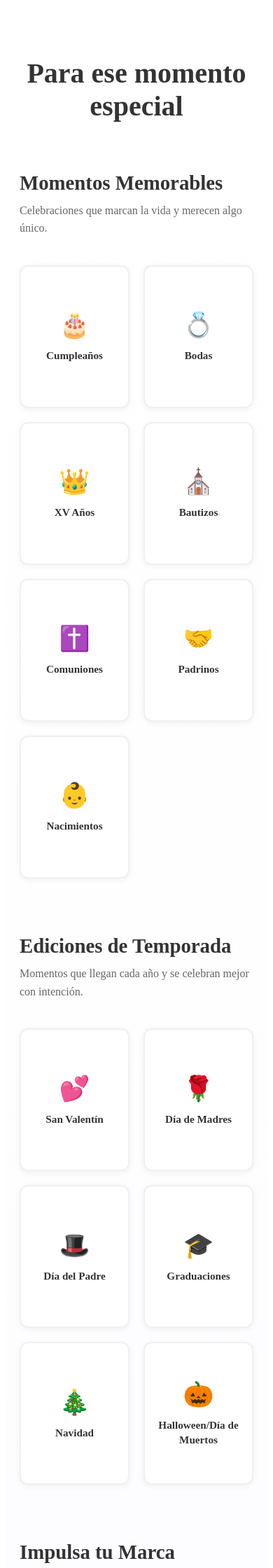
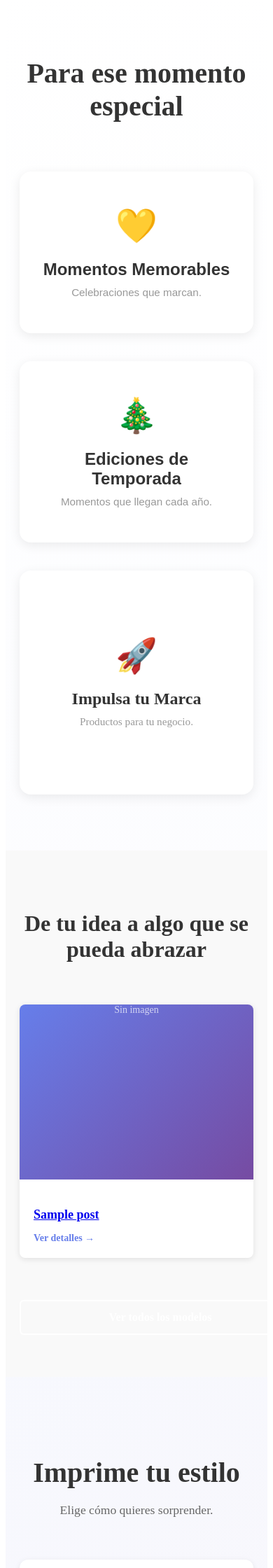
Before and after one commit to KimahriR/ucondieresis-wordpress, a WordPress theme: template wp-content/themes/ucondieresis/front-page.php in a window 390 px wide. Shown: the part 875-3115 px from the top of the page at 70% size. Run offline with PHP 8.4 and a stand-in for WordPress, Linux system fonts and the light colour scheme; the site name, menu and one post (Sample post) are stand-ins, and other content is empty.

Commit message:
refactor: redesign occasions section with modal interface
Complete redesign of the occasions section with premium modal dialogs:

STRUCTURE:
- 3 main category cards with hover animations
- Cards 1-2 open elegant modals with grid of options
- Card 3 links directly to WhatsApp

CARD 1: Momentos Memorables (Opens Modal)
- 💛 Opens modal with 7 occasions:
  - Cumpleaños, Bodas, XV Años, Bautizos, Comuniones, Nacimientos, Padrinos
- Each with emoji, name, and short phrase
- All link to WhatsApp with tailored message

CARD 2: Ediciones de Temporada (Opens Modal)
- 🎄 Opens modal with 6 seasonal occasions:
  - San Valentín, Día de Madres, Día del Padre, Graduaciones, Navidad, Halloween/Día de Muertos
- Each with emoji, name, and short phrase
- All link to WhatsApp with tailored message

CARD 3: Impulsa tu Marca (Direct WhatsApp)
- 🚀 Opens WhatsApp directly with business quotation message
- No modal, immediate action

DESIGN:
- Main cards: Large, clean, with rounded corners and subtle shadows
- Hover: Translate-up + enhanced shadow animations
- Modals: Elegant centered overlays with smooth animations (fadeIn + slideUp)
- Close button in top-right corner
- Overlay click closes modal
- Grid inside modals: 2 cols mobile, 3 cols desktop (auto-fit)
- Minimal visual load: emoji + name + short phrase only
- Warm color palette with smooth transitions
- Mobile-first responsive design

MESSAGING:
- All WhatsApp messages properly URL-encoded
- Contextual messages for each occasion
- Friendly emojis integrated into messages (😊 for memorable, 🎉 for seasonal)

```diff
--- a/wp-content/themes/ucondieresis/template-parts/home/occasions.php
+++ b/wp-content/themes/ucondieresis/template-parts/home/occasions.php
@@ -1,6 +1,9 @@
 <?php
 /**
- * Template Part: Occasions Section (Reorganized into 3 Strategic Blocks)
+ * Template Part: Occasions Section with Modal Interface
+ *
+ * Three main cards with modal dialogs for categories,
+ * direct WhatsApp link for business section.
  *
  * @package Ucondieresis
  */
@@ -11,43 +14,6 @@
     : get_option('ucondieresis_whatsapp_numero', '34600123456');
 
 $whatsapp_number_clean = preg_replace('/\D/', '', $whatsapp_number);
-
-// Helper function to generate WhatsApp cards
-function render_occasion_block($title, $subtitle, $items, $whatsapp_number_clean) {
-    ?>
-    <div class="occasions__block" style="margin-bottom: 80px;">
-      <h3 class="occasions__block-title" style="font-size: 1.8rem; font-weight: 700; color: #333; margin: 0 0 10px 0;">
-        <?php echo esc_html($title); ?>
-      </h3>
-      <p class="occasions__block-subtitle" style="font-size: 1rem; color: #666; margin: 0 0 40px 0; line-height: 1.6;">
-        <?php echo esc_html($subtitle); ?>
-      </p>
-
-      <div class="occasions__grid" style="display: grid; grid-template-columns: repeat(auto-fit, minmax(140px, 1fr)); gap: 20px;">
-        <?php
-        foreach ($items as $item) {
-            $msg_encoded = urlencode($item['text']);
-            $wa_url = 'https://wa.me/' . $whatsapp_number_clean . '?text=' . $msg_encoded;
-        ?>
-          <a href="<?php echo esc_url($wa_url); ?>"
-             class="occasion-card"
-             style="display: flex; flex-direction: column; align-items: center; justify-content: center; padding: 30px 15px; background: white; color: #333; border-radius: 12px; text-decoration: none; transition: all 0.3s ease; cursor: pointer; min-height: 140px; border: 2px solid #f0f0f0; box-shadow: 0 2px 8px rgba(0,0,0,0.06);"
-             target="_blank"
-             rel="noopener noreferrer"
-             onmouseover="this.style.transform='translateY(-6px)'; this.style.borderColor='#667eea'; this.style.boxShadow='0 8px 20px rgba(102, 126, 234, 0.15)';"
-             onmouseout="this.style.transform='translateY(0)'; this.style.borderColor='#f0f0f0'; this.style.boxShadow='0 2px 8px rgba(0,0,0,0.06)';">
-            <div class="occasion-card__icon" style="font-size: 2.2rem; margin-bottom: 12px; display: block;">
-              <?php echo $item['emoji']; ?>
-            </div>
-            <h4 class="occasion-card__title" style="font-size: 0.95rem; font-weight: 600; text-align: center; margin: 0; line-height: 1.4;">
-              <?php echo esc_html($item['name']); ?>
-            </h4>
-          </a>
-        <?php } ?>
-      </div>
-    </div>
-    <?php
-}
 ?>
 
 <section class="occasions" style="padding: 80px 20px; background: linear-gradient(to bottom, white 0%, rgba(102, 126, 234, 0.02) 100%);">
@@ -56,124 +22,171 @@
       Para ese momento especial
     </h2>
 
-    <?php
-    // BLOQUE 1: Momentos Memorables
-    $memorable_moments = array(
-        array(
-            'emoji' => '🎂',
-            'name' => 'Cumpleaños',
-            'text' => 'Hola 😊 quiero un regalo personalizado para Cumpleaños.'
-        ),
-        array(
-            'emoji' => '💍',
-            'name' => 'Bodas',
-            'text' => 'Hola 😊 quiero un regalo personalizado para Bodas.'
-        ),
-        array(
-            'emoji' => '👑',
-            'name' => 'XV Años',
-            'text' => 'Hola 😊 quiero un regalo personalizado para XV Años.'
-        ),
-        array(
-            'emoji' => '⛪',
-            'name' => 'Bautizos',
-            'text' => 'Hola 😊 quiero un regalo personalizado para Bautizos.'
-        ),
-        array(
-            'emoji' => '✝️',
-            'name' => 'Comuniones',
-            'text' => 'Hola 😊 quiero un regalo personalizado para Comuniones.'
-        ),
-        array(
-            'emoji' => '🤝',
-            'name' => 'Padrinos',
-            'text' => 'Hola 😊 quiero un regalo personalizado para mis Padrinos.'
-        ),
-        array(
-            'emoji' => '👶',
-            'name' => 'Nacimientos',
-            'text' => 'Hola 😊 quiero un regalo personalizado para Nacimientos.'
-        ),
-    );
+    <!-- 3 Main Category Cards -->
+    <div class="occasions__main-grid" style="display: grid; grid-template-columns: repeat(auto-fit, minmax(250px, 1fr)); gap: 40px; max-width: 1000px; margin: 0 auto;">
 
-    render_occasion_block(
-        'Momentos Memorables',
-        'Celebraciones que marcan la vida y merecen algo único.',
-        $memorable_moments,
-        $whatsapp_number_clean
-    );
-    ?>
+      <!-- Card 1: Momentos Memorables -->
+      <button
+        class="occasions__main-card"
+        onclick="document.getElementById('modal-memorable').style.display='flex'"
+        style="background: white; border: none; border-radius: 16px; padding: 50px 30px; text-align: center; cursor: pointer; box-shadow: 0 4px 16px rgba(0,0,0,0.08); transition: all 0.3s ease; display: flex; flex-direction: column; align-items: center; justify-content: center; min-height: 220px;"
+        onmouseover="this.style.transform='translateY(-8px)'; this.style.boxShadow='0 12px 32px rgba(102, 126, 234, 0.2)';"
+        onmouseout="this.style.transform='translateY(0)'; this.style.boxShadow='0 4px 16px rgba(0,0,0,0.08)';">
+        <div style="font-size: 3rem; margin-bottom: 20px;">💛</div>
+        <h3 style="font-size: 1.5rem; font-weight: 700; color: #333; margin: 0 0 10px 0;">Momentos Memorables</h3>
+        <p style="font-size: 0.95rem; color: #999; margin: 0;">Celebraciones que marcan.</p>
+      </button>
 
-    <?php
-    // BLOQUE 2: Ediciones de Temporada
-    $seasonal_editions = array(
-        array(
-            'emoji' => '💕',
-            'name' => 'San Valentín',
-            'text' => 'Hola 🎉 quiero un regalo personalizado para San Valentín.'
-        ),
-        array(
-            'emoji' => '🌹',
-            'name' => 'Día de Madres',
-            'text' => 'Hola 🎉 quiero un regalo personalizado para Día de Madres.'
-        ),
-        array(
-            'emoji' => '🎩',
-            'name' => 'Día del Padre',
-            'text' => 'Hola 🎉 quiero un regalo personalizado para Día del Padre.'
-        ),
-        array(
-            'emoji' => '🎓',
-            'name' => 'Graduaciones',
-            'text' => 'Hola 🎉 quiero un regalo personalizado para Graduaciones.'
-        ),
-        array(
-            'emoji' => '🎄',
-            'name' => 'Navidad',
-            'text' => 'Hola 🎉 quiero un regalo personalizado para Navidad.'
-        ),
-        array(
-            'emoji' => '🎃',
-            'name' => 'Halloween/Día de Muertos',
-            'text' => 'Hola 🎉 quiero un regalo personalizado para Halloween/Día de Muertos.'
-        ),
-    );
+      <!-- Card 2: Ediciones de Temporada -->
+      <button
+        class="occasions__main-card"
+        onclick="document.getElementById('modal-seasonal').style.display='flex'"
+        style="background: white; border: none; border-radius: 16px; padding: 50px 30px; text-align: center; cursor: pointer; box-shadow: 0 4px 16px rgba(0,0,0,0.08); transition: all 0.3s ease; display: flex; flex-direction: column; align-items: center; justify-content: center; min-height: 220px;"
+        onmouseover="this.style.transform='translateY(-8px)'; this.style.boxShadow='0 12px 32px rgba(102, 126, 234, 0.2)';"
+        onmouseout="this.style.transform='translateY(0)'; this.style.boxShadow='0 4px 16px rgba(0,0,0,0.08)';">
+        <div style="font-size: 3rem; margin-bottom: 20px;">🎄</div>
+        <h3 style="font-size: 1.5rem; font-weight: 700; color: #333; margin: 0 0 10px 0;">Ediciones de Temporada</h3>
+        <p style="font-size: 0.95rem; color: #999; margin: 0;">Momentos que llegan cada año.</p>
+      </button>
 
-    render_occasion_block(
-        'Ediciones de Temporada',
-        'Momentos que llegan cada año y se celebran mejor con intención.',
-        $seasonal_editions,
-        $whatsapp_number_clean
-    );
-    ?>
+      <!-- Card 3: Impulsa tu Marca (Direct WhatsApp) -->
+      <a
+        href="<?php echo esc_url('https://wa.me/' . $whatsapp_number_clean . '?text=' . urlencode('Hola 👋 quiero cotizar productos personalizados para mi negocio.')); ?>"
+        target="_blank"
+        rel="noopener noreferrer"
+        style="background: white; border: none; border-radius: 16px; padding: 50px 30px; text-align: center; cursor: pointer; box-shadow: 0 4px 16px rgba(0,0,0,0.08); transition: all 0.3s ease; display: flex; flex-direction: column; align-items: center; justify-content: center; min-height: 220px; text-decoration: none;"
+        onmouseover="this.style.transform='translateY(-8px)'; this.style.boxShadow='0 12px 32px rgba(102, 126, 234, 0.2)';"
+        onmouseout="this.style.transform='translateY(0)'; this.style.boxShadow='0 4px 16px rgba(0,0,0,0.08)';">
+        <div style="font-size: 3rem; margin-bottom: 20px;">🚀</div>
+        <h3 style="font-size: 1.5rem; font-weight: 700; color: #333; margin: 0 0 10px 0;">Impulsa tu Marca</h3>
+        <p style="font-size: 0.95rem; color: #999; margin: 0;">Productos para tu negocio.</p>
+      </a>
 
-    <?php
-    // BLOQUE 3: Impulsa tu Marca
-    $business_items = array(
-        array(
-            'emoji' => '🎴',
-            'name' => 'Tarjetas',
-            'text' => 'Hola, quiero cotizar productos personalizados para mi negocio.'
-        ),
-        array(
-            'emoji' => '🎨',
-            'name' => 'Banners',
-            'text' => 'Hola, quiero cotizar productos personalizados para mi negocio.'
-        ),
-        array(
-            'emoji' => '🧲',
-            'name' => 'Imanes',
-            'text' => 'Hola, quiero cotizar productos personalizados para mi negocio.'
-        ),
-    );
+    </div>
+  </div>
 
-    render_occasion_block(
-        'Impulsa tu Marca',
-        'Detalles personalizados que también hacen crecer tu negocio.',
-        $business_items,
-        $whatsapp_number_clean
-    );
-    ?>
+  <!-- MODAL 1: Momentos Memorables -->
+  <div
+    id="modal-memorable"
+    style="display: none; position: fixed; top: 0; left: 0; width: 100%; height: 100%; background: rgba(0,0,0,0.5); z-index: 1000; align-items: center; justify-content: center; padding: 20px; animation: fadeIn 0.3s ease;"
+    onclick="if(event.target.id==='modal-memorable') document.getElementById('modal-memorable').style.display='none';">
 
+    <div style="background: white; border-radius: 20px; box-shadow: 0 20px 60px rgba(0,0,0,0.15); max-width: 700px; width: 100%; padding: 50px 30px; position: relative; animation: slideUp 0.3s ease;">
+      <!-- Close Button -->
+      <button
+        onclick="document.getElementById('modal-memorable').style.display='none'"
+        style="position: absolute; top: 20px; right: 20px; background: none; border: none; font-size: 1.5rem; cursor: pointer; color: #999; transition: color 0.2s ease;"
+        onmouseover="this.style.color='#333';"
+        onmouseout="this.style.color='#999';">
+        ✕
+      </button>
+
+      <h3 style="font-size: 1.8rem; font-weight: 700; text-align: center; color: #333; margin: 0 0 10px 0;">Momentos Memorables</h3>
+      <p style="font-size: 1rem; text-align: center; color: #666; margin: 0 0 40px 0;">Celebraciones que marcan la vida.</p>
+
+      <!-- Grid of Items -->
+      <div style="display: grid; grid-template-columns: repeat(auto-fit, minmax(150px, 1fr)); gap: 20px;">
+
+        <?php
+        $memorable = array(
+            array('emoji' => '🎂', 'name' => 'Cumpleaños', 'phrase' => 'Detalles que hacen sonreír.', 'text' => 'Hola 😊 quiero un regalo personalizado para Cumpleaños.'),
+            array('emoji' => '💍', 'name' => 'Bodas', 'phrase' => 'Recuerdos para siempre.', 'text' => 'Hola 😊 quiero un regalo personalizado para Bodas.'),
+            array('emoji' => '👑', 'name' => 'XV Años', 'phrase' => 'Un momento en grande.', 'text' => 'Hola 😊 quiero un regalo personalizado para XV Años.'),
+            array('emoji' => '👶', 'name' => 'Bautizos', 'phrase' => 'Recuerdos significativos.', 'text' => 'Hola 😊 quiero un regalo personalizado para Bautizos.'),
+            array('emoji' => '✨', 'name' => 'Comuniones', 'phrase' => 'Lleno de significado.', 'text' => 'Hola 😊 quiero un regalo personalizado para Comuniones.'),
+            array('emoji' => '🍼', 'name' => 'Nacimientos', 'phrase' => 'Bienvenidas emocionantes.', 'text' => 'Hola 😊 quiero un regalo personalizado para Nacimientos.'),
+            array('emoji' => '💞', 'name' => 'Padrinos', 'phrase' => 'Agradecimiento con intención.', 'text' => 'Hola 😊 quiero un regalo personalizado para Padrinos.'),
+        );
+
+        foreach ($memorable as $item) {
+            $wa_url = 'https://wa.me/' . $whatsapp_number_clean . '?text=' . urlencode($item['text']);
+        ?>
+          <a
+            href="<?php echo esc_url($wa_url); ?>"
+            target="_blank"
+            rel="noopener noreferrer"
+            style="background: #f9f9f9; border: 2px solid #f0f0f0; border-radius: 12px; padding: 25px 15px; text-align: center; text-decoration: none; color: #333; transition: all 0.3s ease; display: flex; flex-direction: column; align-items: center; justify-content: center; cursor: pointer;"
+            onmouseover="this.style.borderColor='#667eea'; this.style.transform='translateY(-4px)'; this.style.boxShadow='0 8px 20px rgba(102, 126, 234, 0.15)';"
+            onmouseout="this.style.borderColor='#f0f0f0'; this.style.transform='translateY(0)'; this.style.boxShadow='none';">
+            <div style="font-size: 2rem; margin-bottom: 10px;"><?php echo $item['emoji']; ?></div>
+            <h4 style="font-size: 0.95rem; font-weight: 600; margin: 0 0 6px 0;"><?php echo esc_html($item['name']); ?></h4>
+            <p style="font-size: 0.75rem; color: #999; margin: 0; line-height: 1.3;"><?php echo esc_html($item['phrase']); ?></p>
+          </a>
+        <?php } ?>
+
+      </div>
+    </div>
   </div>
+
+  <!-- MODAL 2: Ediciones de Temporada -->
+  <div
+    id="modal-seasonal"
+    style="display: none; position: fixed; top: 0; left: 0; width: 100%; height: 100%; background: rgba(0,0,0,0.5); z-index: 1000; align-items: center; justify-content: center; padding: 20px; animation: fadeIn 0.3s ease;"
+    onclick="if(event.target.id==='modal-seasonal') document.getElementById('modal-seasonal').style.display='none';">
+
+    <div style="background: white; border-radius: 20px; box-shadow: 0 20px 60px rgba(0,0,0,0.15); max-width: 700px; width: 100%; padding: 50px 30px; position: relative; animation: slideUp 0.3s ease;">
+      <!-- Close Button -->
+      <button
+        onclick="document.getElementById('modal-seasonal').style.display='none'"
+        style="position: absolute; top: 20px; right: 20px; background: none; border: none; font-size: 1.5rem; cursor: pointer; color: #999; transition: color 0.2s ease;"
+        onmouseover="this.style.color='#333';"
+        onmouseout="this.style.color='#999';">
+        ✕
+      </button>
+
+      <h3 style="font-size: 1.8rem; font-weight: 700; text-align: center; color: #333; margin: 0 0 10px 0;">Ediciones de Temporada</h3>
+      <p style="font-size: 1rem; text-align: center; color: #666; margin: 0 0 40px 0;">Momentos que llegan cada año.</p>
+
+      <!-- Grid of Items -->
+      <div style="display: grid; grid-template-columns: repeat(auto-fit, minmax(150px, 1fr)); gap: 20px;">
+
+        <?php
+        $seasonal = array(
+            array('emoji' => '💘', 'name' => 'San Valentín', 'phrase' => 'Regalos que enamoran.', 'text' => 'Hola 🎉 quiero un regalo personalizado para San Valentín.'),
+            array('emoji' => '🌷', 'name' => 'Día de Madres', 'phrase' => 'Gracias por todo, mamá.', 'text' => 'Hola 🎉 quiero un regalo personalizado para Día de Madres.'),
+            array('emoji' => '👔', 'name' => 'Día del Padre', 'phrase' => 'Detalles con carácter.', 'text' => 'Hola 🎉 quiero un regalo personalizado para Día del Padre.'),
+            array('emoji' => '🎓', 'name' => 'Graduaciones', 'phrase' => 'Logros que se celebran.', 'text' => 'Hola 🎉 quiero un regalo personalizado para Graduaciones.'),
+            array('emoji' => '🎄', 'name' => 'Navidad', 'phrase' => 'Regalos con intención.', 'text' => 'Hola 🎉 quiero un regalo personalizado para Navidad.'),
+            array('emoji' => '🎃', 'name' => 'Halloween/Día de Muertos', 'phrase' => 'Detalles llenos de tradición.', 'text' => 'Hola 🎉 quiero un regalo personalizado para Halloween/Día de Muertos.'),
+        );
+
+        foreach ($seasonal as $item) {
+            $wa_url = 'https://wa.me/' . $whatsapp_number_clean . '?text=' . urlencode($item['text']);
+        ?>
+          <a
+            href="<?php echo esc_url($wa_url); ?>"
+            target="_blank"
+            rel="noopener noreferrer"
+            style="background: #f9f9f9; border: 2px solid #f0f0f0; border-radius: 12px; padding: 25px 15px; text-align: center; text-decoration: none; color: #333; transition: all 0.3s ease; display: flex; flex-direction: column; align-items: center; justify-content: center; cursor: pointer;"
+            onmouseover="this.style.borderColor='#667eea'; this.style.transform='translateY(-4px)'; this.style.boxShadow='0 8px 20px rgba(102, 126, 234, 0.15)';"
+            onmouseout="this.style.borderColor='#f0f0f0'; this.style.transform='translateY(0)'; this.style.boxShadow='none';">
+            <div style="font-size: 2rem; margin-bottom: 10px;"><?php echo $item['emoji']; ?></div>
+            <h4 style="font-size: 0.95rem; font-weight: 600; margin: 0 0 6px 0;"><?php echo esc_html($item['name']); ?></h4>
+            <p style="font-size: 0.75rem; color: #999; margin: 0; line-height: 1.3;"><?php echo esc_html($item['phrase']); ?></p>
+          </a>
+        <?php } ?>
+
+      </div>
+    </div>
+  </div>
+
+  <!-- CSS Animations -->
+  <style>
+    @keyframes fadeIn {
+      from { opacity: 0; }
+      to { opacity: 1; }
+    }
+
+    @keyframes slideUp {
+      from {
+        opacity: 0;
+        transform: translateY(30px);
+      }
+      to {
+        opacity: 1;
+        transform: translateY(0);
+      }
+    }
+  </style>
+
 </section>
```
